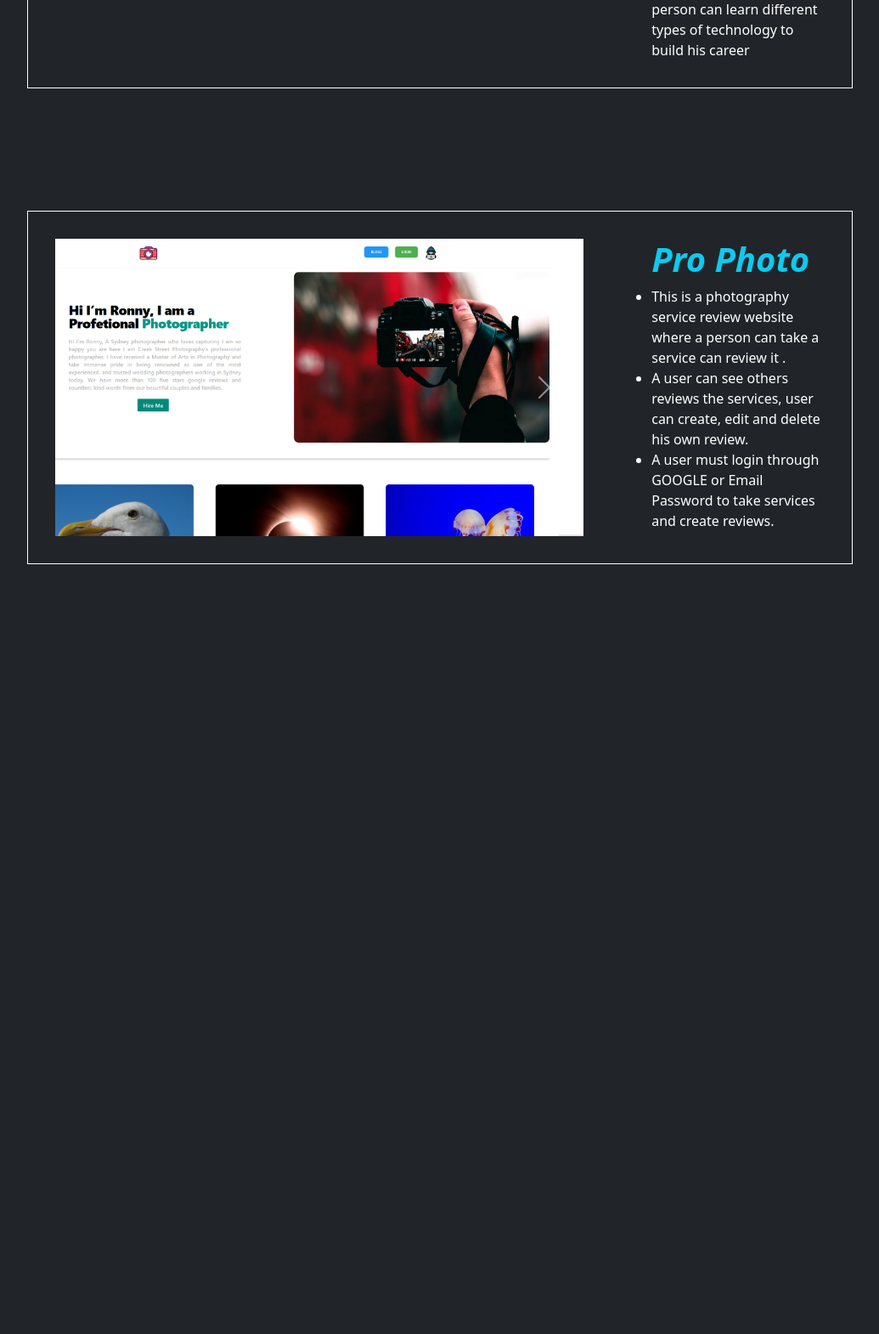
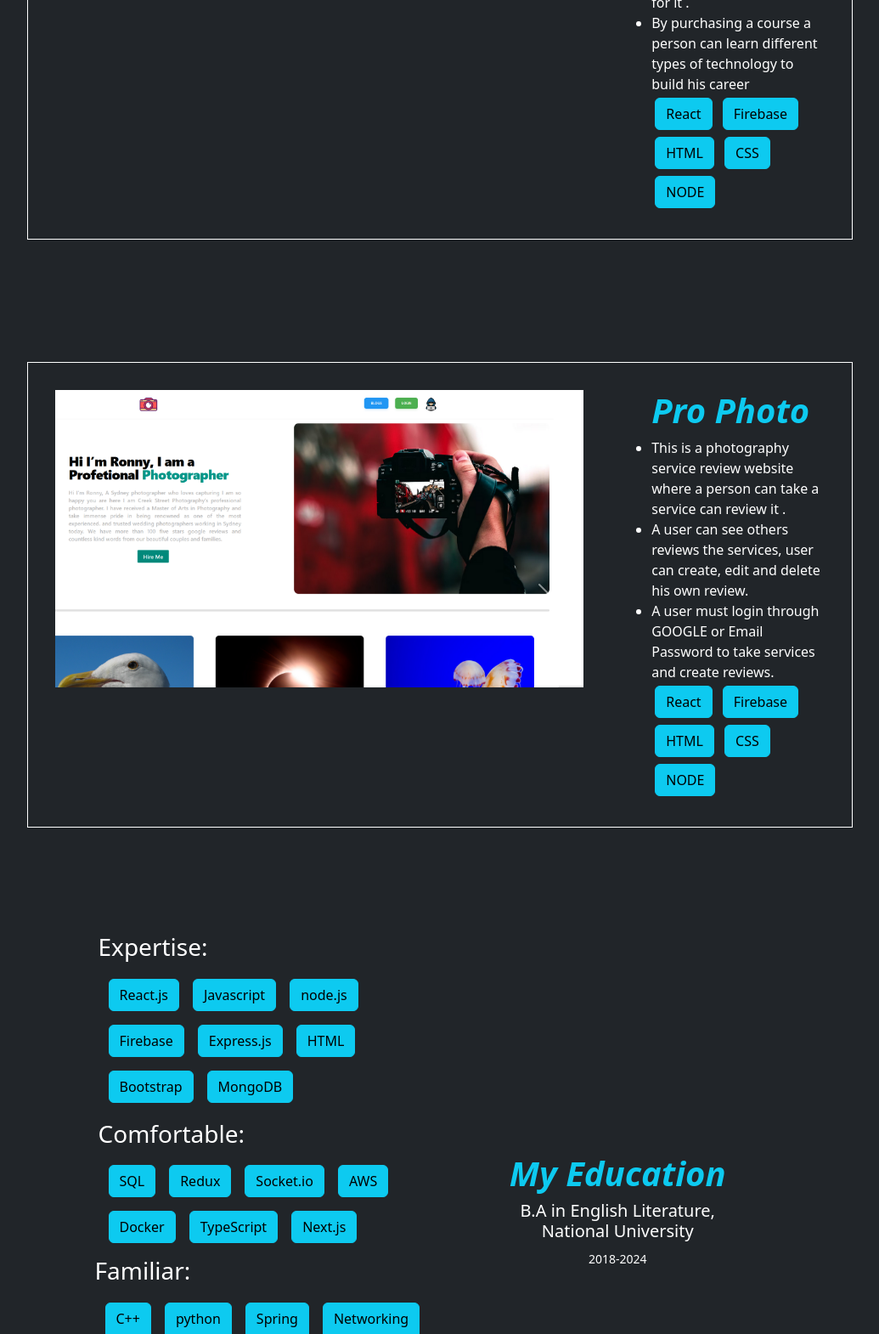
Before and after one commit to RafiurRahmanSaikat/Portfolio-Phitron, a plain HTML site: page index.html in a window 1280 px wide. Shown: the part 1230-2800 px from the top of the page at 85% size, without its empty margins (122-1157 px from the left). Before the commit the page ends 1966 px from the top, so only its background shows below. Drawn offline with Linux system fonts and the light colour scheme.

Commit message:
Expreience Section Added'

```diff
--- a/index.html
+++ b/index.html
@@ -88,8 +88,8 @@
     <!-- Hero End -->
 
     <!-- Portfolio Start -->
-    <h1 class="fs-1 text-center fw-bold">Portfolio</h1>
-    <section class="d-flex justify-content-center align-items-center">
+    <h1 class="fs-1 text-center fw-bold mt-4">Portfolio</h1>
+    <section class="d-flex justify-content-center align-items-center mt-4">
       <!-- Projects -->
       <div class="m-4 p-4">
         <div class="border border-white p-2 m-4">
@@ -156,6 +156,13 @@
                 By purchasing a course a person can learn different types of
                 technology to build his career
               </li>
+              <div>
+                <button class="btn-info btn m-1">React</button>
+                <button class="btn-info btn m-1">Firebase</button>
+                <button class="btn-info btn m-1">HTML</button>
+                <button class="btn-info btn m-1">CSS</button>
+                <button class="btn-info btn m-1">NODE</button>
+              </div>
             </ul>
           </div>
         </div>
@@ -228,11 +235,79 @@
                 A user must login through GOOGLE or Email Password to take
                 services and create reviews.
               </li>
+              <div>
+                <button class="btn-info btn m-1">React</button>
+                <button class="btn-info btn m-1">Firebase</button>
+                <button class="btn-info btn m-1">HTML</button>
+                <button class="btn-info btn m-1">CSS</button>
+                <button class="btn-info btn m-1">NODE</button>
+              </div>
             </ul>
           </div>
         </div>
       </div>
     </section>
+
+    <!-- Expertise Section Start -->
+
+    <div
+      class="row d-flex mt-5 justify-content-center w-75 m-auto align-items-center"
+    >
+      <div class="col-md-12 col-lg-6 col-sm-12 m-auto">
+        <div class="p-1">
+          <h3>Expertise:</h3>
+          <div class="d-flex flex-lg-wrap flex-md-wrap p-1">
+            <p class="btn btn-info m-2">React.js</p>
+            <p class="btn btn-info m-2">Javascript</p>
+            <p class="btn btn-info m-2">node.js</p>
+            <p class="btn btn-info m-2">Firebase</p>
+            <p class="btn btn-info m-2">Express.js</p>
+            <p class="btn btn-info m-2">HTML</p>
+            <p class="btn btn-info m-2">Bootstrap</p>
+            <p class="btn btn-info m-2">MongoDB</p>
+          </div>
+        </div>
+        <div class="p-1">
+          <h3>Comfortable:</h3>
+          <div class="d-flex flex-wrap p-1">
+            <p class="btn btn-info m-2">SQL</p>
+            <p class="btn btn-info m-2">Redux</p>
+            <p class="btn btn-info m-2">Socket.io</p>
+            <p class="btn btn-info m-2">AWS</p>
+            <p class="btn btn-info m-2">Docker</p>
+            <p class="btn btn-info m-2">TypeScript</p>
+            <p class="btn btn-info m-2">Next.js</p>
+          </div>
+        </div>
+        <div class="">
+          <h3>Familiar:</h3>
+          <div class="d-flex p-1">
+            <p class="btn btn-info m-2">C++</p>
+            <p class="btn btn-info m-2">python</p>
+            <p class="btn btn-info m-2">Spring Boot</p>
+            <p class="btn btn-info m-2">Networking</p>
+          </div>
+        </div>
+        <div class="p-1">
+          <h3>Tools:</h3>
+          <div class="d-flex flex-wrap p-1">
+            <p class="btn btn-info m-2">VS CODE</p>
+            <p class="btn btn-info m-2">JIRA</p>
+            <p class="btn btn-info m-2">Trello</p>
+            <p class="btn btn-info m-2">Git</p>
+            <p class="btn btn-info m-2">Git</p>
+          </div>
+        </div>
+      </div>
+      <div class="text-center col-md-12 col-lg-6 col-sm-12">
+        <h1 class="text-info fw-bold">My Education</h1>
+        <h5>
+          B.A in English Literature, <br />
+          National University
+        </h5>
+        <p><small>2018-2024</small></p>
+      </div>
+    </div>
   </body>
   <script src="./bootstrap-5.3.3-dist/js/bootstrap.js"></script>
 </html>
```
